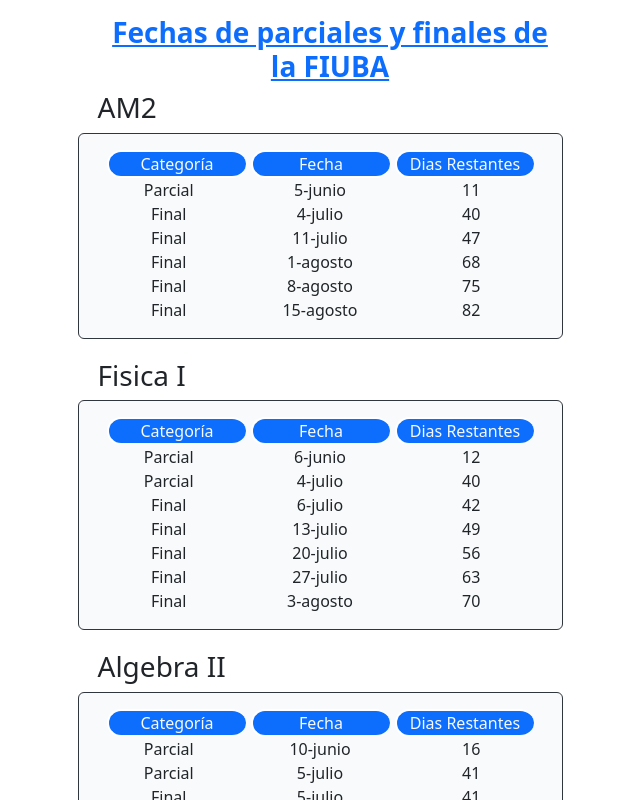
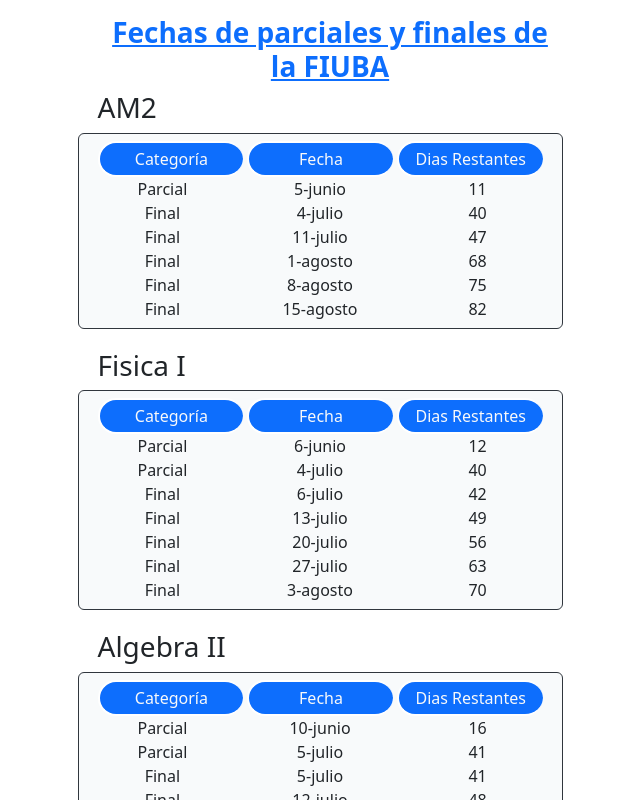
Before and after one commit to LucasAraujo639/FechasFiuba, a React (Vite) app: page / in a window 1280 px wide. Shown: the top 800 px of the page, without its empty margins (320-960 px from the left). Built offline with nearby package versions, Linux system fonts and the light colour scheme.

Commit message:
Agregando padding a categoria, fecha y dias restantes

```diff
--- a/src/components/bodyCard/BodyCard.jsx
+++ b/src/components/bodyCard/BodyCard.jsx
@@ -3,9 +3,9 @@
   return (
     <div className="container text-center ">
     <div className ={`row m-0 ${estilos.contenedor}`}>
-        <div className={`col border-top border-bottom border-start border-primary border-2 rounded-5 border-white text-light ${estilos.fila}`}>Categoría</div>
-        <div className={`col border-top border-bottom border-start border-primary border-2 rounded-5 border-white text-light ${estilos.fila}`}>Fecha</div>
-        <div className={`col border-top border-bottom border-start border-primary border-2 rounded-5 border-white text-light ${estilos.fila}`}>Dias Restantes</div>
+        <div className={`col border-top border-bottom border-start border-primary border-2 rounded-5 border-white text-light p-1 ${estilos.fila}`}>Categoría</div>
+        <div className={`col border-top border-bottom border-start border-primary border-2 rounded-5 border-white text-light p-1 ${estilos.fila}`}>Fecha</div>
+        <div className={`col border-top border-bottom border-start border-primary border-2 rounded-5 border-white text-light p-1 ${estilos.fila}`}>Dias Restantes</div>
     </div>
   <div className='row m-0 '>
   {data && data.map((item,i) => (
--- a/src/components/bodyCard/BodyCard.module.css
+++ b/src/components/bodyCard/BodyCard.module.css
@@ -6,7 +6,7 @@
 .fila{
     background-color: #0D6EFD;
     flex: 1; /* Las columnas ocuparán el mismo espacio */
-    margin-right: 5px; /* Espacio entre las columnas */
+    margin-right: 4px; /* Espacio entre las columnas */
 }
 .fila:last-child {
     margin-right: 0; /* Eliminamos el margen derecho de la última columna */
--- a/src/components/card/Card.module.css
+++ b/src/components/card/Card.module.css
@@ -5,7 +5,7 @@
     flex-direction: column;
     justify-content: space-around;
 
-    padding: 16px;
+    padding: 7px;
 
     margin-bottom: 20px;
     box-sizing: inherit;
```
